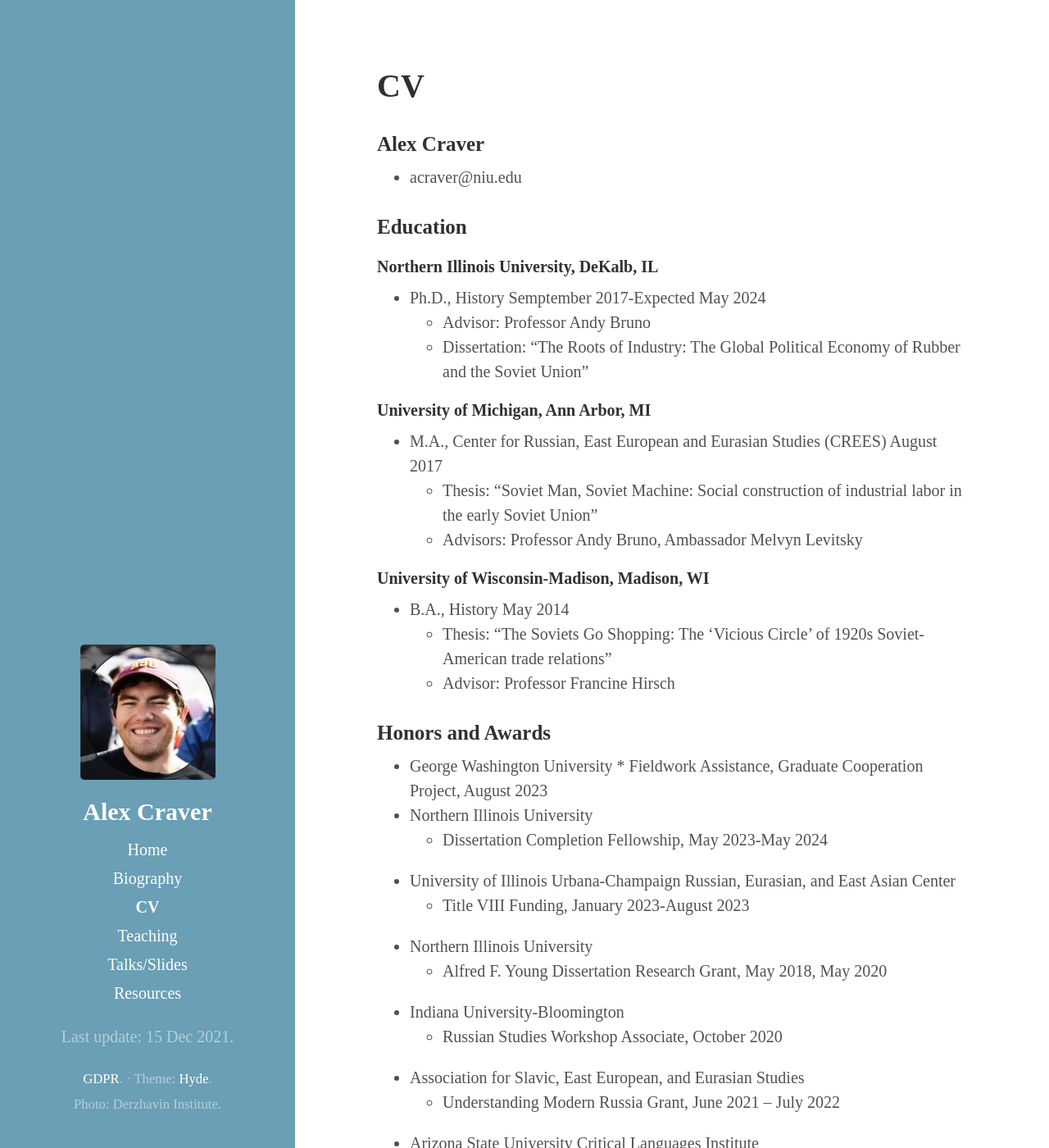
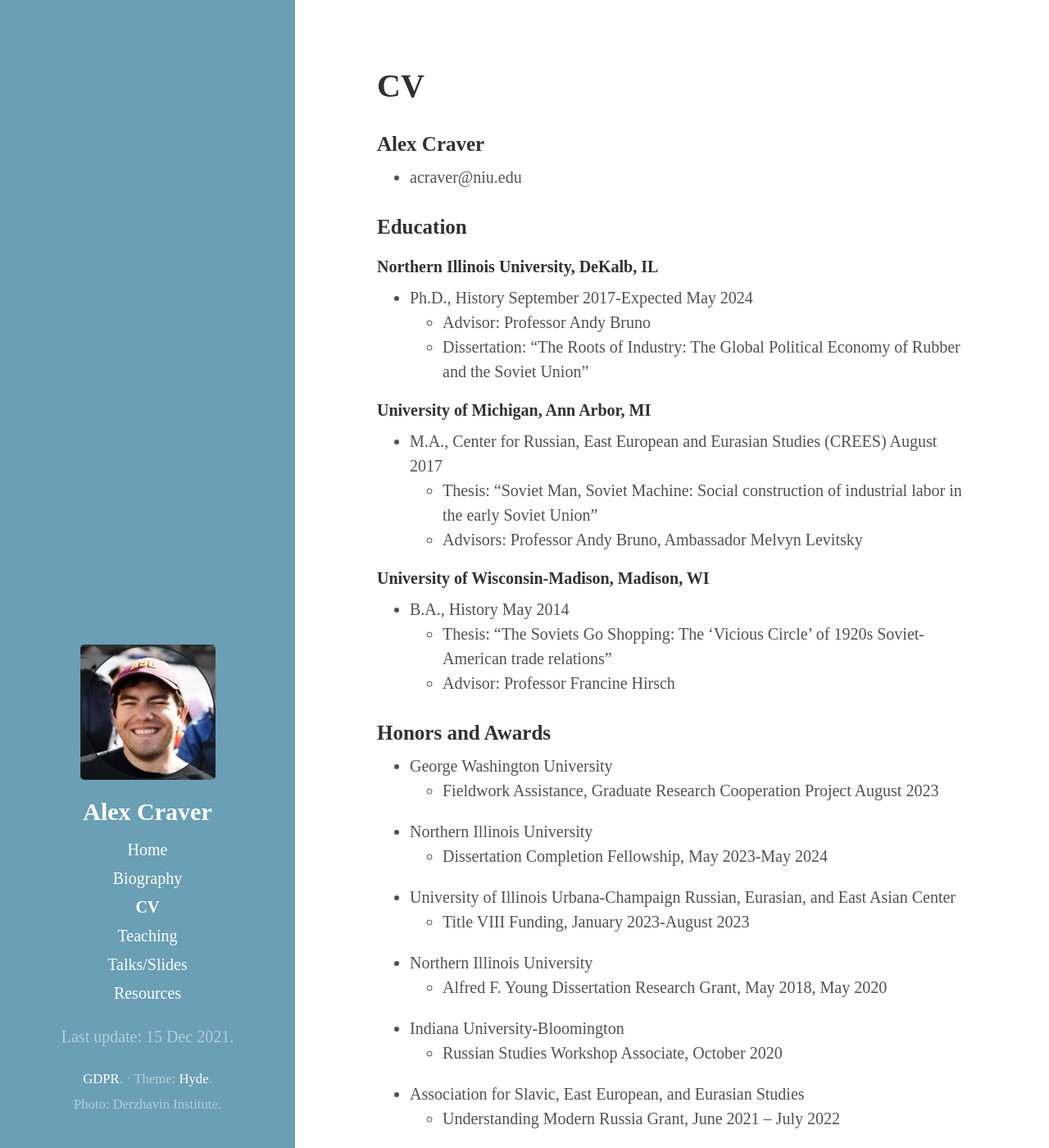
Before and after one commit to ahcraver/ahcraver.github.io, a Jekyll site: the page built from CV.md, in a window 1280 px wide and 1400 px high. Shown: the whole window at 82% size. Built offline with Jekyll 4.4.1, drawn with Linux system fonts in a browser that asks for light colours.

Commit message:
Update CV.md

```diff
--- a/CV.md
+++ b/CV.md
@@ -8,7 +8,7 @@ title: CV
 ### Education
 
 #### Northern Illinois University, DeKalb, IL
-* Ph.D., History												Semptember 2017-Expected May 2024
+* Ph.D., History												September 2017-Expected May 2024
 	* Advisor: Professor Andy Bruno
 	* Dissertation: “The Roots of Industry: The Global Political Economy of Rubber and the Soviet Union”
 
@@ -24,8 +24,8 @@ title: CV
 
 ### Honors and Awards
 * George Washington University
-  	* Fieldwork Assistance, Graduate Cooperation Project,
-  						August 2023
+	* Fieldwork Assistance, Graduate Research Cooperation Project
+						August 2023
 * Northern Illinois University
 	* Dissertation Completion Fellowship,
 						May 2023-May 2024
```
